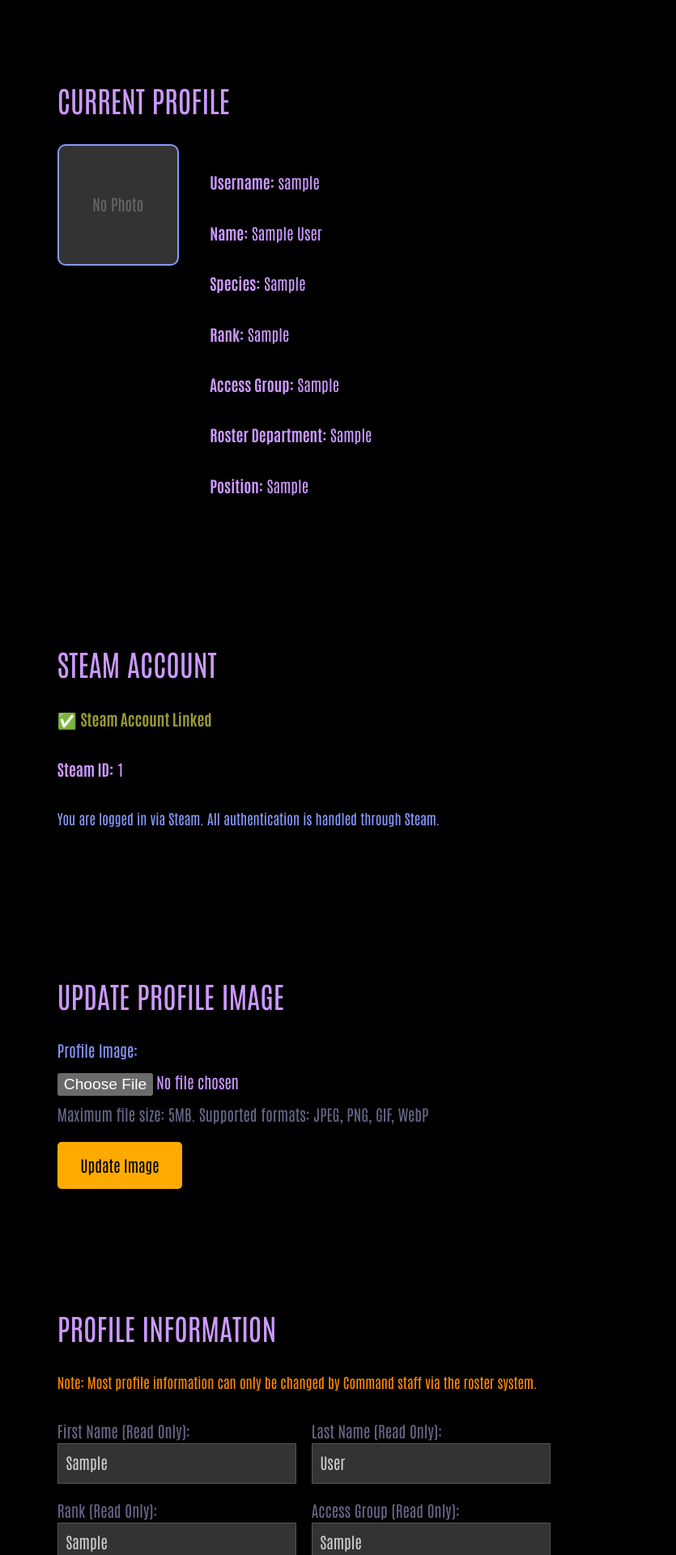
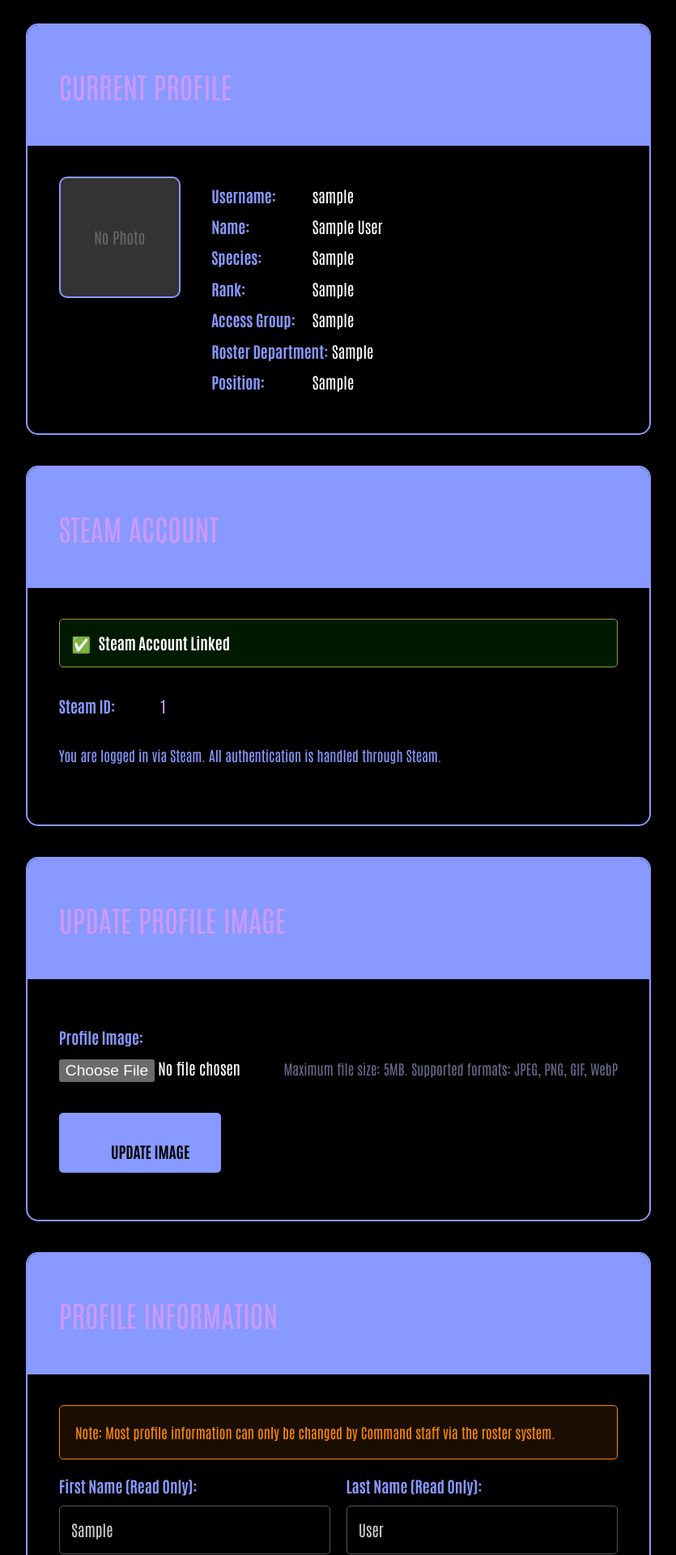
Before and after one commit to aidanpoe/uss-serenity1, a PHP site: page /pages/profile.php in a window 1280 px wide. Shown: the part 1320-3240 px from the top of the page at 81% size, without its empty margins (11-846 px from the left). Run offline with PHP 8.4, Linux system fonts and the light colour scheme; the visitor is signed in with stand-in values (Sample User, id 1); tables that the repository leaves empty or names only in its code hold one stand-in row (values such as "Sample post").

Commit message:
Update profile.php

```diff
--- a/pages/profile.php
+++ b/pages/profile.php
@@ -101,6 +101,228 @@ try {
 	<meta name="viewport" content="width=device-width, initial-scale=1.0">
 	<title>USS-Serenity NCC-74714 | Profile Settings</title>
 	<link rel="stylesheet" href="../assets/classic.css">
+	<style>
+		/* LCARS Panel Styling */
+		.lcars-panel {
+			background: rgba(0,0,0,0.8);
+			border-radius: 15px;
+			margin: 2rem 0;
+			border: 2px solid var(--bluey);
+			overflow: hidden;
+		}
+
+		.lcars-panel.warning {
+			border-color: var(--orange);
+		}
+
+		.lcars-panel-header {
+			background: var(--bluey);
+			color: black;
+			padding: 1rem 2rem;
+			font-weight: bold;
+		}
+
+		.lcars-panel.warning .lcars-panel-header {
+			background: var(--orange);
+		}
+
+		.lcars-panel-content {
+			padding: 2rem;
+		}
+
+		/* Alert Messages */
+		.alert {
+			padding: 1rem 2rem;
+			border-radius: 10px;
+			margin: 1rem 0;
+			border-left: 5px solid;
+		}
+
+		.alert.success {
+			background: rgba(0, 255, 0, 0.1);
+			color: var(--green);
+			border-left-color: var(--green);
+		}
+
+		.alert.error {
+			background: rgba(255, 0, 0, 0.1);
+			color: var(--red);
+			border-left-color: var(--red);
+		}
+
+		/* Profile Display */
+		.profile-display {
+			display: flex;
+			gap: 2rem;
+			align-items: flex-start;
+			flex-wrap: wrap;
+		}
+
+		.profile-image {
+			flex-shrink: 0;
+		}
+
+		.crew-photo {
+			width: 150px;
+			height: 150px;
+			border-radius: 10px;
+			object-fit: cover;
+			border: 2px solid var(--bluey);
+		}
+
+		.no-photo {
+			width: 150px;
+			height: 150px;
+			border-radius: 10px;
+			background: #333;
+			border: 2px solid var(--bluey);
+			display: flex;
+			align-items: center;
+			justify-content: center;
+			color: #666;
+		}
+
+		.profile-info {
+			flex: 1;
+			min-width: 300px;
+		}
+
+		.profile-info p {
+			margin: 0.5rem 0;
+			color: white;
+		}
+
+		.label {
+			color: var(--bluey);
+			font-weight: bold;
+			display: inline-block;
+			min-width: 120px;
+		}
+
+		/* Status Indicators */
+		.status-indicator {
+			display: flex;
+			align-items: center;
+			gap: 0.5rem;
+			margin-bottom: 1rem;
+			padding: 0.75rem;
+			border-radius: 5px;
+		}
+
+		.status-indicator.success {
+			background: rgba(0, 255, 0, 0.1);
+			border: 1px solid var(--green);
+		}
+
+		.status-indicator.warning {
+			background: rgba(255, 136, 0, 0.1);
+			border: 1px solid var(--orange);
+		}
+
+		.status-text {
+			font-weight: bold;
+			color: white;
+		}
+
+		/* Form Styling */
+		.lcars-form {
+			margin-top: 1rem;
+		}
+
+		.form-group {
+			margin-bottom: 1.5rem;
+		}
+
+		.form-group label {
+			display: block;
+			margin-bottom: 0.5rem;
+			color: var(--bluey);
+			font-weight: bold;
+		}
+
+		.file-input {
+			margin-bottom: 0.5rem;
+			color: white;
+		}
+
+		.profile-form-grid {
+			display: grid;
+			grid-template-columns: repeat(auto-fit, minmax(250px, 1fr));
+			gap: 1rem;
+			margin: 1rem 0;
+		}
+
+		.readonly-input {
+			width: 100%;
+			padding: 0.75rem;
+			background: rgba(0,0,0,0.5);
+			color: #ccc;
+			border: 1px solid #555;
+			border-radius: 5px;
+		}
+
+		/* LCARS Button */
+		.lcars-button {
+			background: var(--gold);
+			color: black;
+			border: none;
+			padding: 0.75rem 2rem;
+			border-radius: 5px;
+			font-weight: bold;
+			cursor: pointer;
+			transition: background-color 0.3s ease;
+		}
+
+		.lcars-button:hover {
+			background: var(--yellow);
+		}
+
+		.lcars-button.primary {
+			background: var(--bluey);
+		}
+
+		.lcars-button.primary:hover {
+			background: var(--african-violet);
+		}
+
+		/* Text Styling */
+		.info-text {
+			color: var(--bluey);
+			font-size: 0.9rem;
+			margin-top: 0.5rem;
+		}
+
+		.help-text {
+			color: var(--gray);
+			font-size: 0.9rem;
+			margin-top: 0.5rem;
+		}
+
+		.info-message {
+			background: rgba(255, 136, 0, 0.1);
+			border: 1px solid var(--orange);
+			padding: 1rem;
+			border-radius: 5px;
+			margin-bottom: 1rem;
+		}
+
+		.info-message p {
+			margin: 0;
+			color: var(--orange);
+			font-size: 0.9rem;
+		}
+
+		/* Responsive Design */
+		@media (max-width: 768px) {
+			.profile-display {
+				flex-direction: column;
+			}
+
+			.profile-form-grid {
+				grid-template-columns: 1fr;
+			}
+		}
+	</style>
 </head>
 <body>
 	<audio id="audio1" preload="auto"><source src="../assets/beep1.mp3" type="audio/mpeg"></audio>
@@ -148,13 +370,13 @@ try {
 			<div class="right-frame-2">
 				<main>
 					<?php if ($success): ?>
-					<div style="background: rgba(0, 255, 0, 0.1); color: #00ff00; padding: 1rem; border-radius: 10px; margin: 1rem 0; border: 1px solid #00ff00;">
+					<div class="alert success">
 						<?php echo htmlspecialchars($success); ?>
 					</div>
 					<?php endif; ?>
 
 					<?php if ($error): ?>
-					<div style="background: rgba(255, 0, 0, 0.1); color: #ff6666; padding: 1rem; border-radius: 10px; margin: 1rem 0; border: 1px solid #ff6666;">
+					<div class="alert error">
 						<?php echo htmlspecialchars($error); ?>
 					</div>
 					<?php endif; ?>
@@ -163,122 +385,149 @@ try {
 					<h2><?php echo htmlspecialchars(($current_user['rank'] ? $current_user['rank'] . ' ' : '') . ($current_user['first_name'] ? $current_user['first_name'] . ' ' . $current_user['last_name'] : $current_user['username'])); ?></h2>
 
 					<!-- Current Profile Display -->
-					<div style="background: rgba(0,0,0,0.5); padding: 2rem; border-radius: 15px; margin: 2rem 0;">
+					<div class="lcars-panel">
+						<div class="lcars-panel-header">
 							<h3>Current Profile</h3>
-						<div style="display: flex; gap: 2rem; align-items: flex-start;">
-							<div>
+						</div>
+						<div class="lcars-panel-content">
+							<div class="profile-display">
+								<div class="profile-image">
 									<?php if ($current_user['image_path']): ?>
 										<?php
 										$image_file_path = '../' . $current_user['image_path'];
 										if (file_exists($image_file_path)):
 										?>
-									<img src="../<?php echo htmlspecialchars($current_user['image_path']); ?>" alt="Profile Photo" style="width: 150px; height: 150px; border-radius: 10px; object-fit: cover; border: 2px solid var(--bluey);">
+										<img src="../<?php echo htmlspecialchars($current_user['image_path']); ?>" alt="Profile Photo" class="crew-photo">
 										<?php else: ?>
-									<div style="width: 150px; height: 150px; border-radius: 10px; background: #333; border: 2px solid var(--bluey); display: flex; align-items: center; justify-content: center; color: #666;">No Photo</div>
+										<div class="no-photo">No Photo</div>
 										<?php endif; ?>
 									<?php else: ?>
-								<div style="width: 150px; height: 150px; border-radius: 10px; background: #333; border: 2px solid var(--bluey); display: flex; align-items: center; justify-content: center; color: #666;">No Photo</div>
+									<div class="no-photo">No Photo</div>
 									<?php endif; ?>
 								</div>
-							<div>
-								<p><strong>Username:</strong> <?php echo htmlspecialchars($current_user['username']); ?></p>
+								<div class="profile-info">
+									<p><span class="label">Username:</span> <?php echo htmlspecialchars($current_user['username']); ?></p>
 									<?php if ($current_user['first_name']): ?>
-								<p><strong>Name:</strong> <?php echo htmlspecialchars($current_user['first_name'] . ' ' . $current_user['last_name']); ?></p>
+									<p><span class="label">Name:</span> <?php echo htmlspecialchars($current_user['first_name'] . ' ' . $current_user['last_name']); ?></p>
 									<?php endif; ?>
 									<?php if ($current_user['species']): ?>
-								<p><strong>Species:</strong> <?php echo htmlspecialchars($current_user['species']); ?></p>
+									<p><span class="label">Species:</span> <?php echo htmlspecialchars($current_user['species']); ?></p>
 									<?php endif; ?>
 									<?php if ($current_user['rank']): ?>
-								<p><strong>Rank:</strong> <?php echo htmlspecialchars($current_user['rank']); ?></p>
+									<p><span class="label">Rank:</span> <?php echo htmlspecialchars($current_user['rank']); ?></p>
 									<?php endif; ?>
-								<p><strong>Access Group:</strong> <?php echo htmlspecialchars($current_user['department'] ?? 'Not Assigned'); ?></p>
+									<p><span class="label">Access Group:</span> <?php echo htmlspecialchars($current_user['department'] ?? 'Not Assigned'); ?></p>
 									<?php if ($current_user['roster_department']): ?>
-								<p><strong>Roster Department:</strong> <?php echo htmlspecialchars($current_user['roster_department']); ?></p>
+									<p><span class="label">Roster Department:</span> <?php echo htmlspecialchars($current_user['roster_department']); ?></p>
 									<?php endif; ?>
 									<?php if ($current_user['position']): ?>
-								<p><strong>Position:</strong> <?php echo htmlspecialchars($current_user['position']); ?></p>
+									<p><span class="label">Position:</span> <?php echo htmlspecialchars($current_user['position']); ?></p>
 									<?php endif; ?>
+								</div>
 							</div>
 						</div>
 					</div>
 
 					<!-- Steam Account Information -->
-					<div style="background: rgba(0,0,0,0.5); padding: 2rem; border-radius: 15px; margin: 2rem 0;">
+					<div class="lcars-panel">
+						<div class="lcars-panel-header">
 							<h3>Steam Account</h3>
+						</div>
+						<div class="lcars-panel-content">
 							<?php if (!empty($_SESSION['steamid']) || !empty($current_user['steam_id'])): ?>
-						<p style="color: var(--green);">✅ <strong>Steam Account Linked</strong></p>
-						<p><strong>Steam ID:</strong> <?php echo htmlspecialchars($_SESSION['steamid'] ?? $current_user['steam_id']); ?></p>
-						<p style="color: var(--bluey); font-size: 0.9rem;">You are logged in via Steam. All authentication is handled through Steam.</p>
+							<div class="status-indicator success">
+								<span class="status-icon">✅</span>
+								<span class="status-text">Steam Account Linked</span>
+							</div>
+							<p><span class="label">Steam ID:</span> <?php echo htmlspecialchars($_SESSION['steamid'] ?? $current_user['steam_id']); ?></p>
+							<p class="info-text">You are logged in via Steam. All authentication is handled through Steam.</p>
 							<?php else: ?>
-						<p style="color: var(--orange);">⚠️ <strong>No Steam Account Linked</strong></p>
+							<div class="status-indicator warning">
+								<span class="status-icon">⚠️</span>
+								<span class="status-text">No Steam Account Linked</span>
+							</div>
 							<p>This account is not linked to Steam. Contact your Captain to link a Steam account.</p>
 							<?php endif; ?>
+						</div>
 					</div>
 
 					<!-- Image Upload Form -->
 					<?php if ($current_user['first_name']): ?>
-					<div style="background: rgba(0,0,0,0.5); padding: 2rem; border-radius: 15px; margin: 2rem 0;">
+					<div class="lcars-panel">
+						<div class="lcars-panel-header">
 							<h3>Update Profile Image</h3>
-						<form method="POST" enctype="multipart/form-data" style="margin-top: 1rem;">
+						</div>
+						<div class="lcars-panel-content">
+							<form method="POST" enctype="multipart/form-data" class="lcars-form">
 								<input type="hidden" name="action" value="update_image">
-							<div style="margin-bottom: 1rem;">
-								<label for="profile_image" style="display: block; margin-bottom: 0.5rem; color: var(--bluey);">Profile Image:</label>
-								<input type="file" id="profile_image" name="profile_image" accept="image/*" style="margin-bottom: 0.5rem;">
-								<small style="color: var(--gray); display: block;">Maximum file size: 5MB. Supported formats: JPEG, PNG, GIF, WebP</small>
+								<div class="form-group">
+									<label for="profile_image">Profile Image:</label>
+									<input type="file" id="profile_image" name="profile_image" accept="image/*" class="file-input">
+									<small class="help-text">Maximum file size: 5MB. Supported formats: JPEG, PNG, GIF, WebP</small>
 								</div>
-							<button type="submit" style="background-color: var(--gold); color: black; border: none; padding: 0.75rem 1.5rem; border-radius: 5px; cursor: pointer;">Update Image</button>
+								<button type="submit" class="lcars-button primary" onclick="playSound('audio2')">Update Image</button>
 							</form>
+						</div>
 					</div>
 					<?php endif; ?>
 
 					<!-- Profile Information Display -->
 					<?php if ($current_user['first_name']): ?>
-					<div style="background: rgba(0,0,0,0.5); padding: 2rem; border-radius: 15px; margin: 2rem 0;">
+					<div class="lcars-panel">
+						<div class="lcars-panel-header">
 							<h3>Profile Information</h3>
-						<p style="color: var(--orange); font-size: 0.9rem;">Note: Most profile information can only be changed by Command staff via the roster system.</p>
-						<div style="display: grid; grid-template-columns: repeat(auto-fit, minmax(200px, 1fr)); gap: 1rem;">
-							<div>
-								<label style="color: var(--gray);">First Name (Read Only):</label>
-								<input type="text" value="<?php echo htmlspecialchars($current_user['first_name']); ?>" disabled style="width: 100%; padding: 0.5rem; background: #333; color: #ccc; border: 1px solid #555;">
 						</div>
-							<div>
-								<label style="color: var(--gray);">Last Name (Read Only):</label>
-								<input type="text" value="<?php echo htmlspecialchars($current_user['last_name']); ?>" disabled style="width: 100%; padding: 0.5rem; background: #333; color: #ccc; border: 1px solid #555;">
+						<div class="lcars-panel-content">
+							<div class="info-message">
+								<p>Note: Most profile information can only be changed by Command staff via the roster system.</p>
+							</div>
+							<div class="profile-form-grid">
+								<div class="form-group">
+									<label>First Name (Read Only):</label>
+									<input type="text" value="<?php echo htmlspecialchars($current_user['first_name']); ?>" disabled class="readonly-input">
+								</div>
+								<div class="form-group">
+									<label>Last Name (Read Only):</label>
+									<input type="text" value="<?php echo htmlspecialchars($current_user['last_name']); ?>" disabled class="readonly-input">
 								</div>
 								<?php if ($current_user['rank']): ?>
-							<div>
-								<label style="color: var(--gray);">Rank (Read Only):</label>
-								<input type="text" value="<?php echo htmlspecialchars($current_user['rank']); ?>" disabled style="width: 100%; padding: 0.5rem; background: #333; color: #ccc; border: 1px solid #555;">
+								<div class="form-group">
+									<label>Rank (Read Only):</label>
+									<input type="text" value="<?php echo htmlspecialchars($current_user['rank']); ?>" disabled class="readonly-input">
 								</div>
 								<?php endif; ?>
-							<div>
-								<label style="color: var(--gray);">Access Group (Read Only):</label>
-								<input type="text" value="<?php echo htmlspecialchars($current_user['department'] ?? 'Not Assigned'); ?>" disabled style="width: 100%; padding: 0.5rem; background: #333; color: #ccc; border: 1px solid #555;">
+								<div class="form-group">
+									<label>Access Group (Read Only):</label>
+									<input type="text" value="<?php echo htmlspecialchars($current_user['department'] ?? 'Not Assigned'); ?>" disabled class="readonly-input">
 								</div>
 								<?php if ($current_user['roster_department']): ?>
-							<div>
-								<label style="color: var(--gray);">Roster Department (Read Only):</label>
-								<input type="text" value="<?php echo htmlspecialchars($current_user['roster_department']); ?>" disabled style="width: 100%; padding: 0.5rem; background: #333; color: #ccc; border: 1px solid #555;">
+								<div class="form-group">
+									<label>Roster Department (Read Only):</label>
+									<input type="text" value="<?php echo htmlspecialchars($current_user['roster_department']); ?>" disabled class="readonly-input">
 								</div>
 								<?php endif; ?>
 								<?php if ($current_user['position']): ?>
-							<div>
-								<label style="color: var(--gray);">Position (Read Only):</label>
-								<input type="text" value="<?php echo htmlspecialchars($current_user['position']); ?>" disabled style="width: 100%; padding: 0.5rem; background: #333; color: #ccc; border: 1px solid #555;">
+								<div class="form-group">
+									<label>Position (Read Only):</label>
+									<input type="text" value="<?php echo htmlspecialchars($current_user['position']); ?>" disabled class="readonly-input">
 								</div>
 								<?php endif; ?>
 								<?php if ($current_user['species']): ?>
-							<div>
-								<label style="color: var(--gray);">Species (Read Only):</label>
-								<input type="text" value="<?php echo htmlspecialchars($current_user['species']); ?>" disabled style="width: 100%; padding: 0.5rem; background: #333; color: #ccc; border: 1px solid #555;">
+								<div class="form-group">
+									<label>Species (Read Only):</label>
+									<input type="text" value="<?php echo htmlspecialchars($current_user['species']); ?>" disabled class="readonly-input">
 								</div>
 								<?php endif; ?>
 							</div>
-						<p style="margin-top: 1rem; color: var(--bluey); font-size: 0.9rem;">To change profile information, contact your department head or Command staff.</p>
+							<p class="help-text">To change profile information, contact your department head or Command staff.</p>
+						</div>
 					</div>
 					<?php else: ?>
-					<div style="background: rgba(255, 136, 0, 0.1); padding: 2rem; border-radius: 15px; margin: 2rem 0; border: 1px solid var(--orange);">
-						<h3 style="color: var(--orange);">⚠️ Incomplete Profile</h3>
+					<div class="lcars-panel warning">
+						<div class="lcars-panel-header">
+							<h3>⚠️ Incomplete Profile</h3>
+						</div>
+						<div class="lcars-panel-content">
 							<p>Your account exists but you don't have a crew roster profile yet. This may happen if:</p>
 							<ul>
 								<li>You haven't completed the Steam registration process</li>
@@ -286,6 +535,7 @@ try {
 								<li>There was an issue during account creation</li>
 							</ul>
 							<p>Contact your Captain or try logging out and back in through Steam to complete your profile setup.</p>
+						</div>
 					</div>
 					<?php endif; ?>
 
```
Lines whose indentation alone changed are shown as unchanged.
